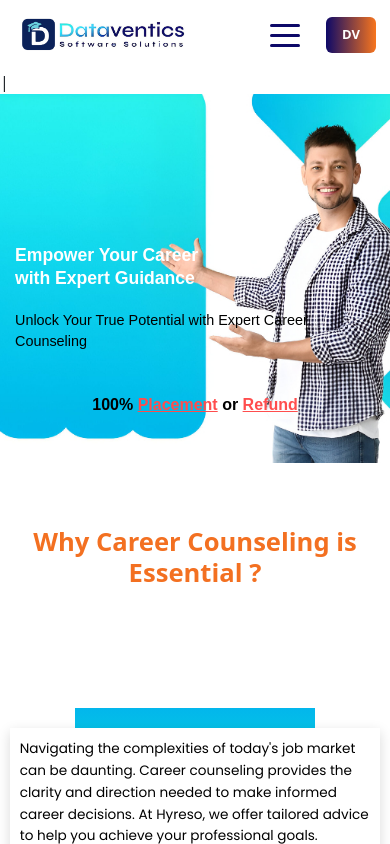
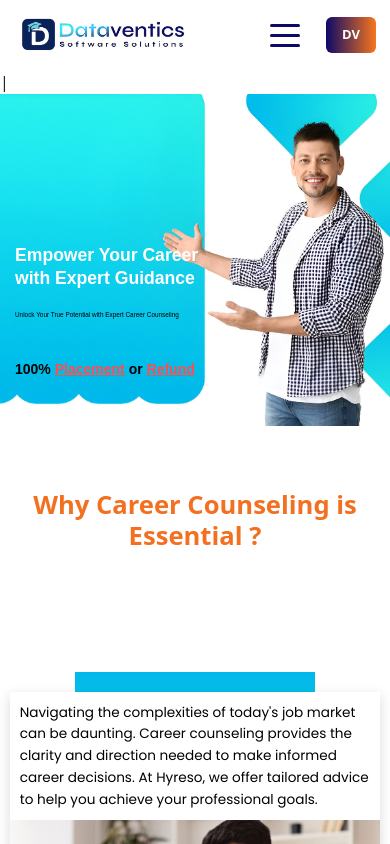
Before and after one commit to prathamchavhan/e-bay, a React (Vite) app: page /carrercounselling/carrercoun in a window 390 px wide. Shown: the top 844 px of the page. Built offline with nearby package versions, Linux system fonts and the light colour scheme.

Commit message:
Update carrercoun.css

```diff
--- a/src/pages/carrercounselling/carrercoun.css
+++ b/src/pages/carrercounselling/carrercoun.css
@@ -72,7 +72,8 @@
     width: 50%;  /* ✅ half width so text is readable */
   }
    .offer {
-    font-size: 18px;
+    font-size: 16px;
+    text-align: left;
   }
 }
 
@@ -91,11 +92,12 @@
     line-height: 1.3;
   }
   .subtext {
-    font-size: 0.rem;
+    font-size: 0.4rem;
     text-align: left;
   }
    .offer {
-    font-size: 16px;
+    font-size: 14px;
+    text-align: left;
   }
 }
 
```
